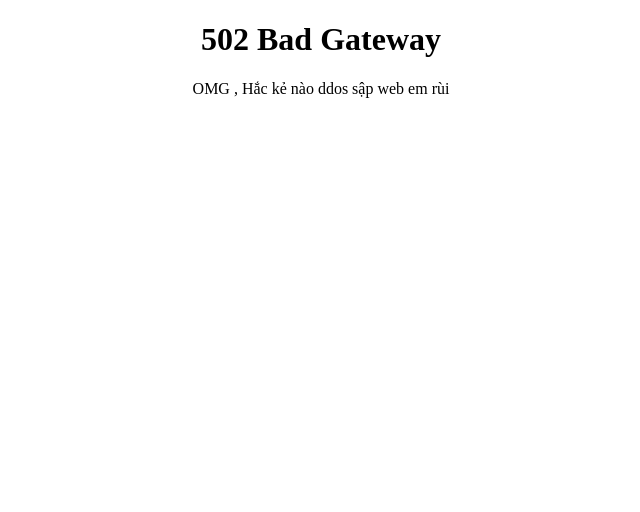
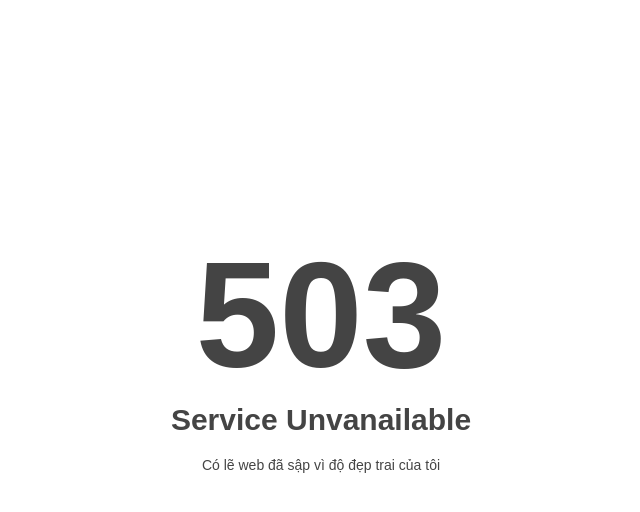
Before and after one commit to TaPhatNotGay/helloem, a plain HTML site: page index.html in a window 1280 px wide. Shown: the whole page, without its empty margins (319-959 px from the left). Drawn offline with Linux system fonts and the light colour scheme.

Commit message:
Update index.html

```diff
--- a/index.html
+++ b/index.html
@@ -1,27 +1,18 @@
 <!DOCTYPE html>
-<html lang="en">
+<html style="height:100%" lang="vi">
 <head>
     <meta charset="UTF-8">
-    <meta http-equiv="X-UA-Compatible" content="IE=edge">
-    <meta name="viewport" content="width=device-width, initial-scale=1.0">
-    <title>Error 502 - Bad Gateway</title>
-    <style>
-        body {
-            font-family: "Times New Roman", Times, serif;
-        }
-        div {
-            text-align: center;
-        }
-    </style>
+    <meta name="viewport" content="width=device-width, initial-scale=1, shrink-to-fit=no" />
+    <title>503 Sập rồi ba ơi</title>
 </head>
-<body>
-    <div>
-        <h1>502 Bad Gateway</h1>
+<body style="color: #444; margin:0;font: normal 14px/20px Arial, Helvetica, sans-serif; height:100%; background-color: #fff;">
+<div style="height:auto; min-height:100%; ">
+    <div style="text-align: center; width:800px; margin-left: -400px; position:absolute; top: 30%; left:50%;">
+        <h1 style="margin:0; font-size:150px; line-height:150px; font-weight:bold;">503</h1>
+        <h2 style="margin-top:20px;font-size: 30px;">Service Unvanailable</h2>
+        <p>Có lẽ web đã sập vì độ đẹp trai của tôi</p>
+    </div>
+</div>
 
-        <p>OMG , Hắc kẻ nào ddos sập web em rùi </p>
-    </div>
 </body>
-
-
-
 </html>
```
